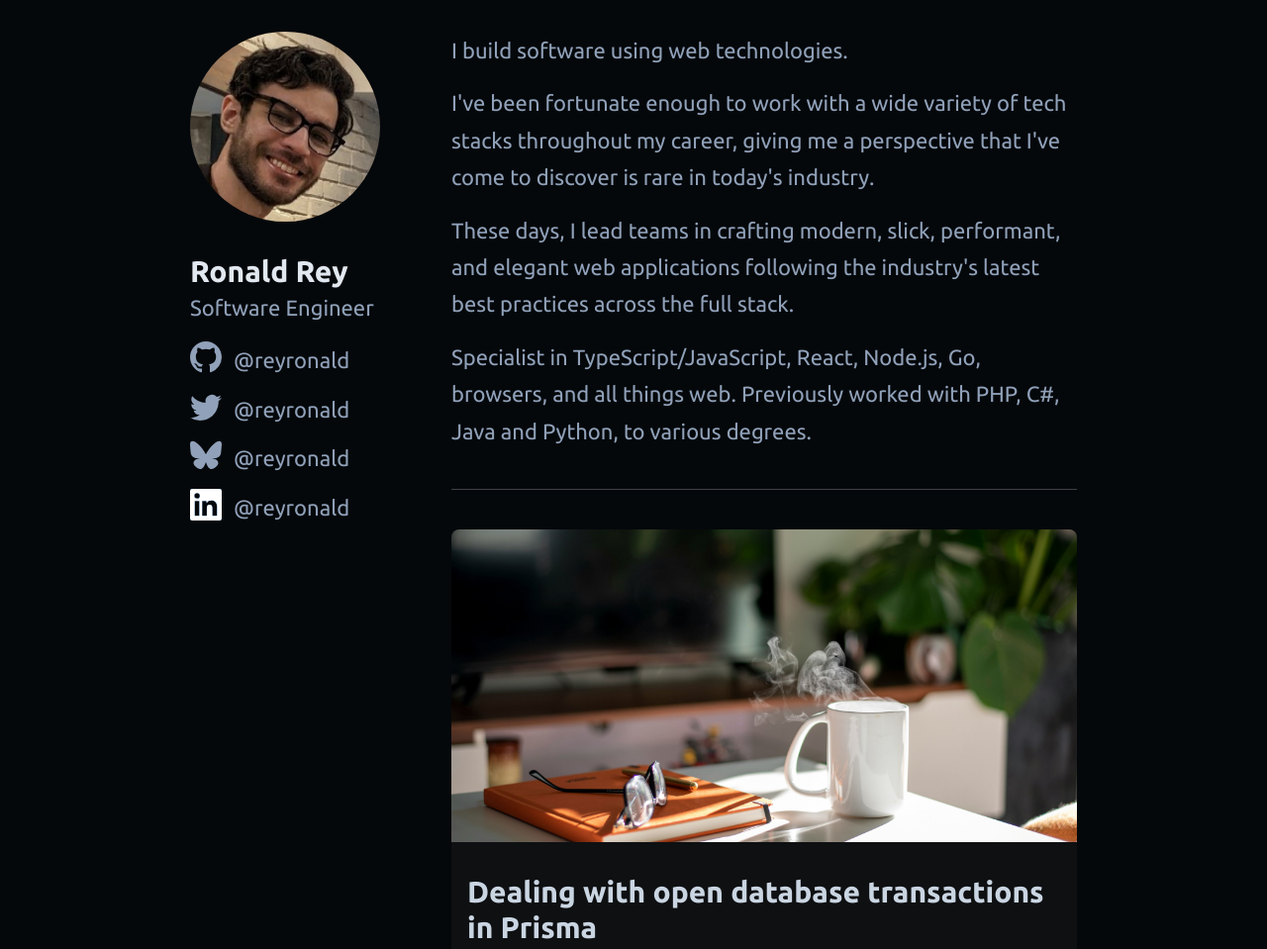
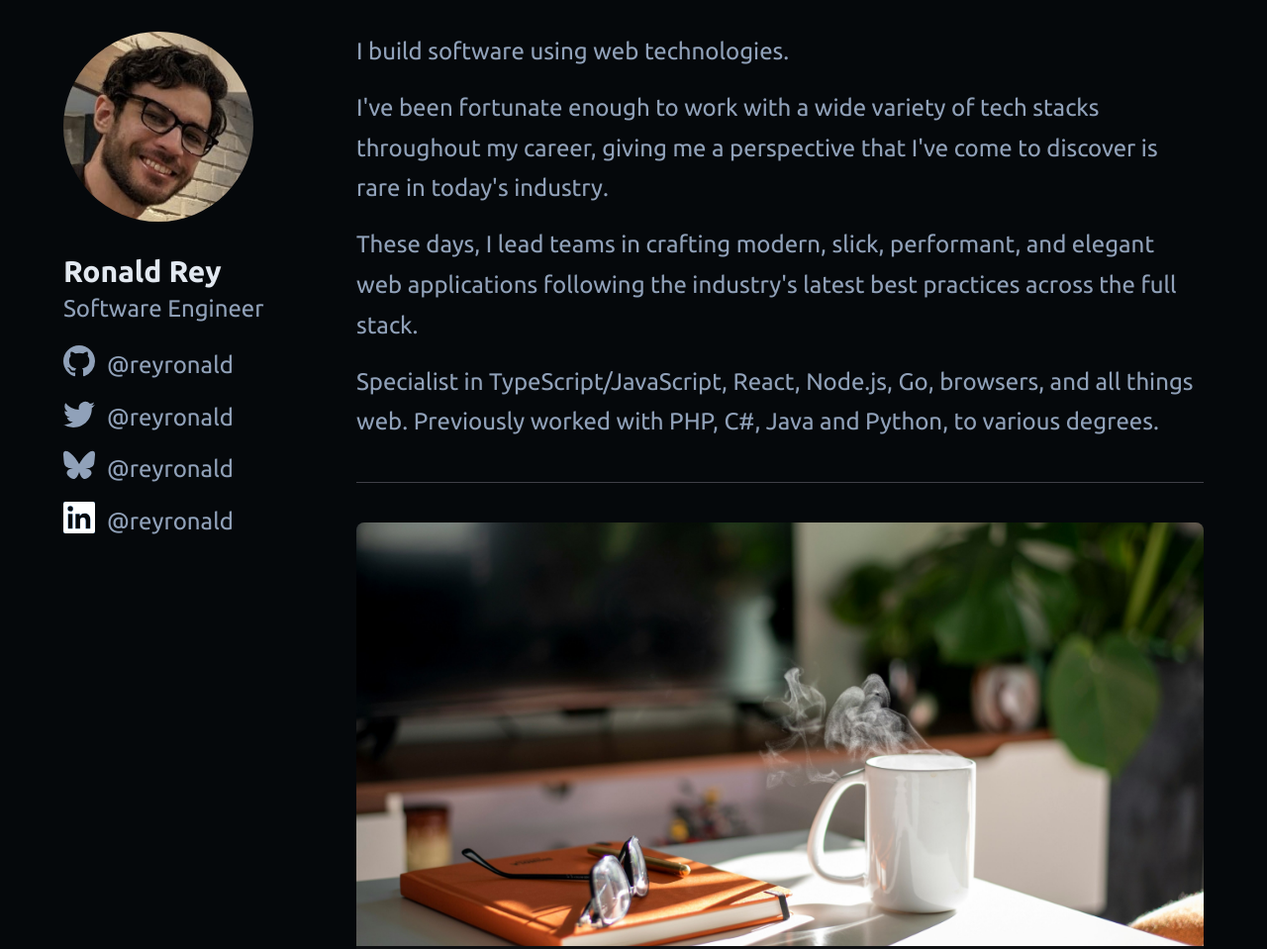
Before and after one commit to reyronald/astro-blog, an Astro site: page / in a window 1280 px wide. Shown: the top 959 px of the page at 99% size. Built offline with nearby package versions, Linux system fonts and the light colour scheme; Astro itself is replaced by a stand-in of ours; no server answers.

Commit message:
viewport units for font size and container size

```diff
--- a/src/pages/index.astro
+++ b/src/pages/index.astro
@@ -13,8 +13,10 @@ const posts = (await getCollection('blog')).sort(
 
 <BaseLayout>
   <main>
-    <div class="flex lg:flex-row flex-col gap-18 max-w-4xl mx-auto pt-8 pb-16 lg:px-0 px-8">
-      <div class="w-48 shrink-0 lg:sticky top-8 self-start mx-auto">
+    <div
+      class="flex lg:flex-row flex-col gap-18 mx-auto pt-8 pb-16 lg:px-0 px-8 lg:w-[clamp(1023px,90vw,1200px)]"
+    >
+      <div class="w-56 shrink-0 lg:sticky top-8 self-start mx-auto">
         <Image
           src={profileImage}
           alt="Ronald Rey"
@@ -128,7 +130,7 @@ const posts = (await getCollection('blog')).sort(
             posts.map((post) => (
               <a
                 href={`/blog/${post.id}/`}
-                class="pb-4  block rounded-lg bg-zinc-900/50 hover:bg-zinc-900 overflow-hidden"
+                class="pb-4 block rounded-lg bg-zinc-900/50 hover:bg-zinc-900 overflow-hidden"
               >
                 <article class="flex flex-col gap-8">
                   {post.data.heroImage && (
--- a/src/styles/global.css
+++ b/src/styles/global.css
@@ -20,7 +20,7 @@ html {
 
 body {
   font-family: 'Ubuntu', sans-serif;
-  font-size: 22px;
+  font-size: clamp(1rem, 2.5vw + 0.5rem, 1.5rem);
   line-height: 1.7;
 
   background: oklch(0.13 0.01 240);
@@ -28,6 +28,10 @@ body {
   @apply text-slate-400;
 }
 
+p {
+  text-align: left;
+}
+
 a {
   transition:
     color 0.3s,
```
